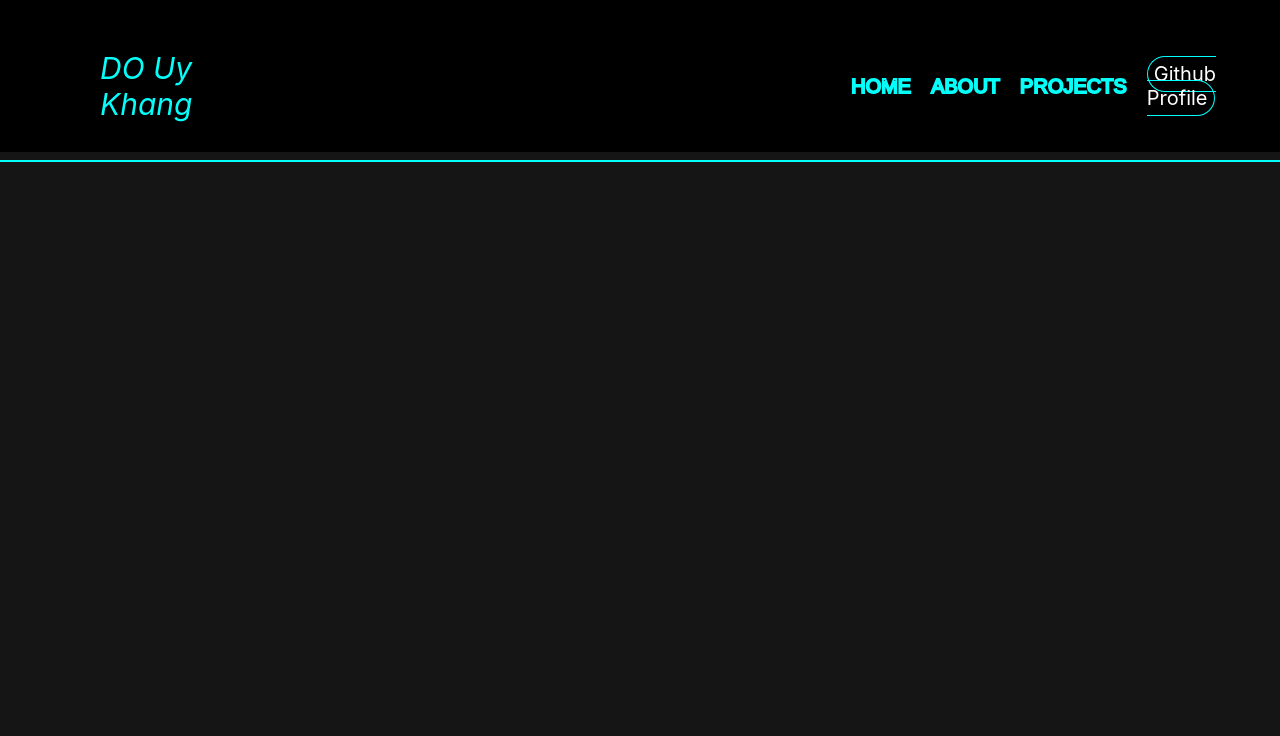
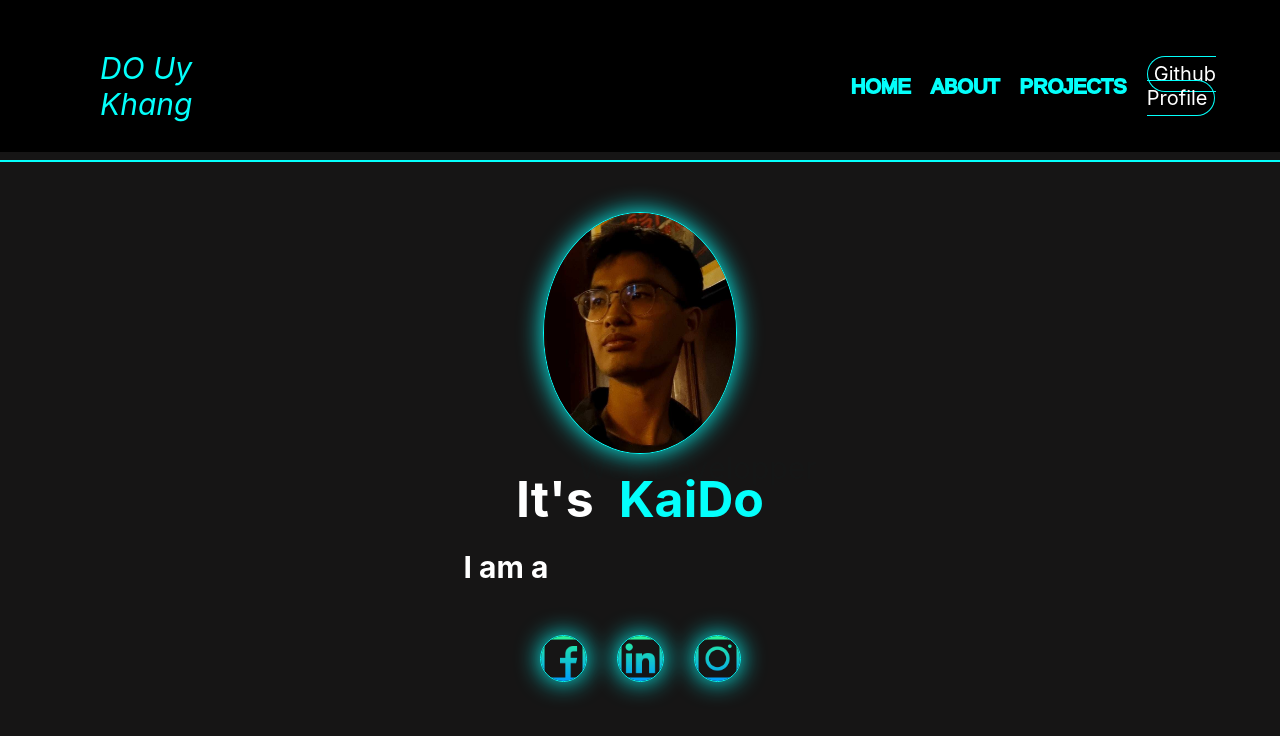
Before and after one commit to Tyn03/porfoliokd, a React (Create React App) app: page /porfoliokd/home in a window 1280 px wide. Shown: the top 736 px of the page. Built offline with nearby package versions, Linux system fonts and the light colour scheme.

Commit message:
fix bugg

```diff
--- a/src/App.js
+++ b/src/App.js
@@ -24,7 +24,7 @@ function App() {
 
       <Routes>
         <Route path="/" element={<Root />} />
-
+        <Route path="/home" element={<Root />} />
         <Route path="/about" element={<About />} />
         <Route path="/projects" element={<Projects />} />
 
--- a/src/components/navbar/index.js
+++ b/src/components/navbar/index.js
@@ -20,7 +20,7 @@ const Navbar = () => {
                 <div className="NavItems">
 
                     <div className="AP">
-                    <Link to="/">Home</Link>
+                    <Link to="/home">Home</Link>
                     <Link to="/about">About</Link>
                     <Link to="/projects">Projects</Link>
                     </div>
```
